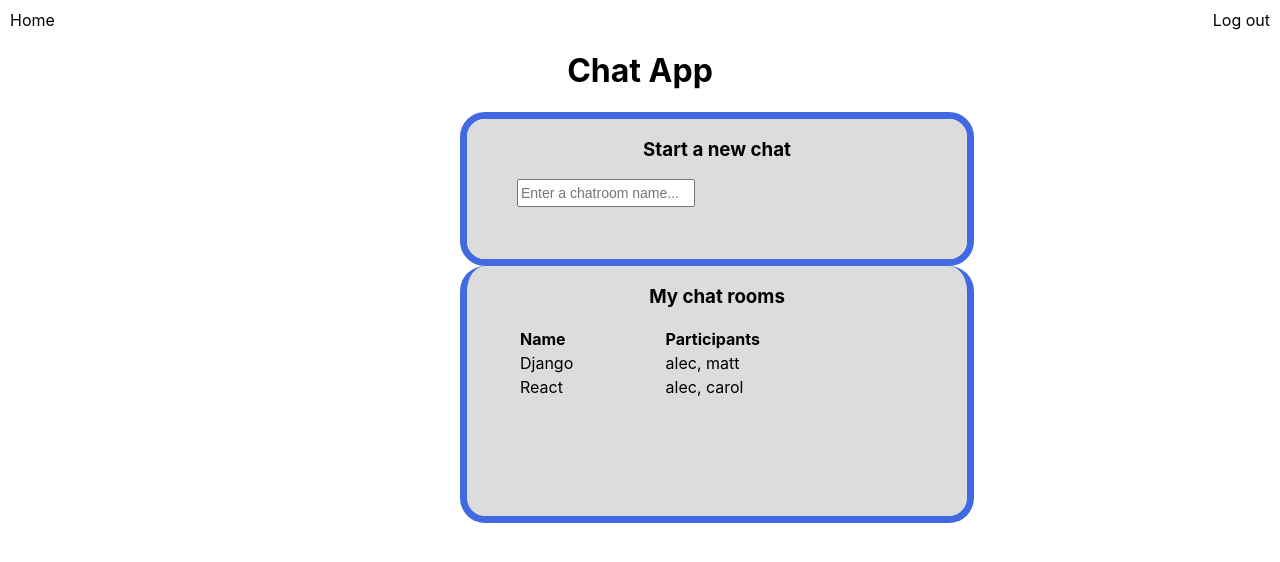
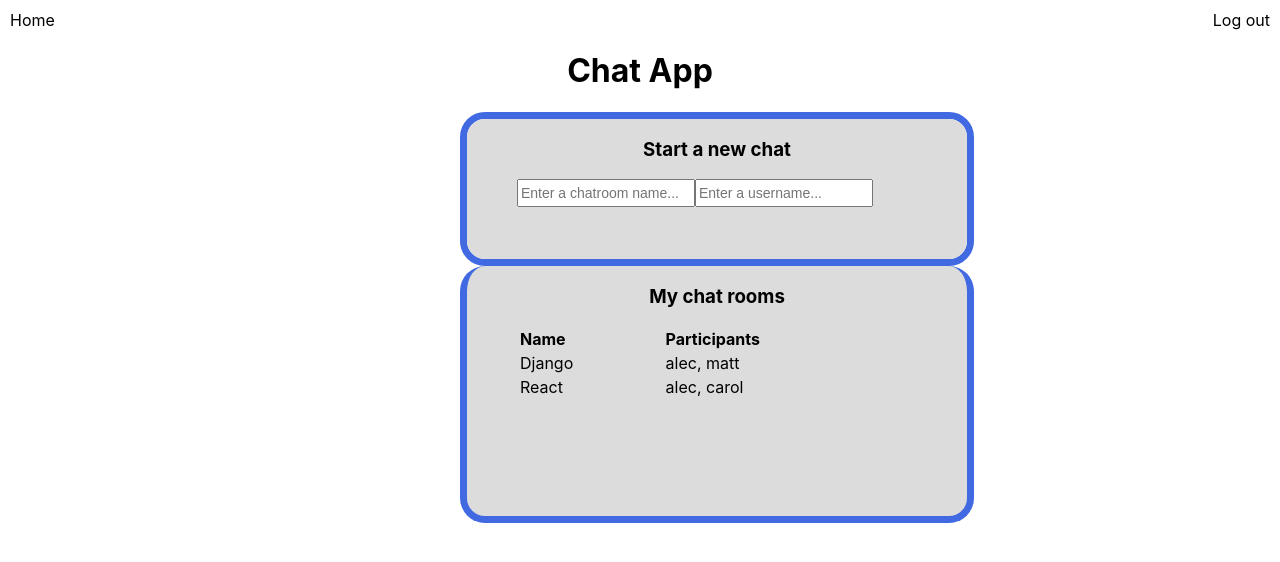
Before and after one commit to akienzle32/chat, a React (Create React App) app: page / in a window 1280 px wide. Shown: the top 562 px of the page. Built offline with nearby package versions, Linux system fonts and the light colour scheme.

Commit message:
basic add participant functioning with new component structure

```diff
--- a/src/Home.jsx
+++ b/src/Home.jsx
@@ -20,7 +20,7 @@ export class Home extends React.Component {
   }
 
   // Test function for updating the state of the user's chats. Eventually, this will be two POST requests.
-  addChat = (chatname) => {
+  addChat = (chatname, ptcpname) => {
   	const chats = this.state.chats;
   	const lastChat = chats[chats.length - 1];
     const chatId = lastChat.id + 1;
@@ -28,26 +28,25 @@ export class Home extends React.Component {
   	const newChats = chats.concat(JSONchat);
   	console.log(newChats);
 
-  	this.setState({
-  		chats: newChats,
-  	})
-  }
-
-/*
-	const myUsername = this.state.username;
-  	const otherUsername = this.input2;
+  	const myUsername = this.state.username;
+  	const otherUsername = ptcpname;
   	const ptcps = this.state.participants;
   	const lastPtcp = ptcps[ptcps.length - 1];
   	const ptcpId = lastPtcp.id + 1;
   	const firstJsonPtcp = {id:ptcpId, username:myUsername, chat_id:chatId};
-  	const secondJsonPtcp = {id:ptcpId+1, username: otherUsername, chat_id:chatId};
+  	const secondJsonPtcp = {id:ptcpId+1, username:ptcpname, chat_id:chatId};
   	const tempPtcps = ptcps.concat(firstJsonPtcp);
   	const newPtcps = tempPtcps.concat(secondJsonPtcp);
   	console.log(newPtcps);
   		this.setState({
   			participants: newPtcps,
   		})
-  */
+
+  	this.setState({
+  		chats: newChats,
+  	})
+  }
+
   // Determines the conditional rendering of either the StartChat/ChatList components OR the ChatRoom component.
   // This gets passed down as a prop to StartChat and then eventually to ChatList.
   handleClick = () => {
--- a/src/StartChat.jsx
+++ b/src/StartChat.jsx
@@ -2,27 +2,15 @@ import React from 'react';
 import { ChatList } from './ChatList';
 
 export class StartChat extends React.Component {
-  constructor(props) {
-    super(props);
-    this.state = {
-      chatInput: null,
-    }
-  }
 
   onSubmit = (event) => {
     event.preventDefault();
 
     const chatName = document.getElementById("chat-name").value;
-    //const ptcpName = document.getElementById("ptc-name").value;
-    //const ptcpInput = this.state.ptcpInput;
-    this.setState({
-      chatInput: chatName,
-    })
-    this.props.onSubmit(chatName);
+    const ptcpName = document.getElementById("ptc-name").value;
+    this.props.onSubmit(chatName, ptcpName);
     document.getElementById("chat-form").reset();
   }
-
-  /*<input type="text" id="ptc-name" name="username" placeholder="Enter a username..."></input>*/
 
   render() {
   	return(
@@ -34,6 +22,7 @@ export class StartChat extends React.Component {
         	  	  <div id="chat-form-container">
         	  		<form id="chat-form" onSubmit={this.onSubmit}>
     			  	    <input type="text" id="chat-name" name="chatname" placeholder="Enter a chatroom name..."></input>
+                  <input type="text" id="ptc-name" name="username" placeholder="Enter a username..."></input>
            		    <input type="submit" id="submit-forms" className="submitButton"></input>
            			</form>
         	   	  </div>
```
